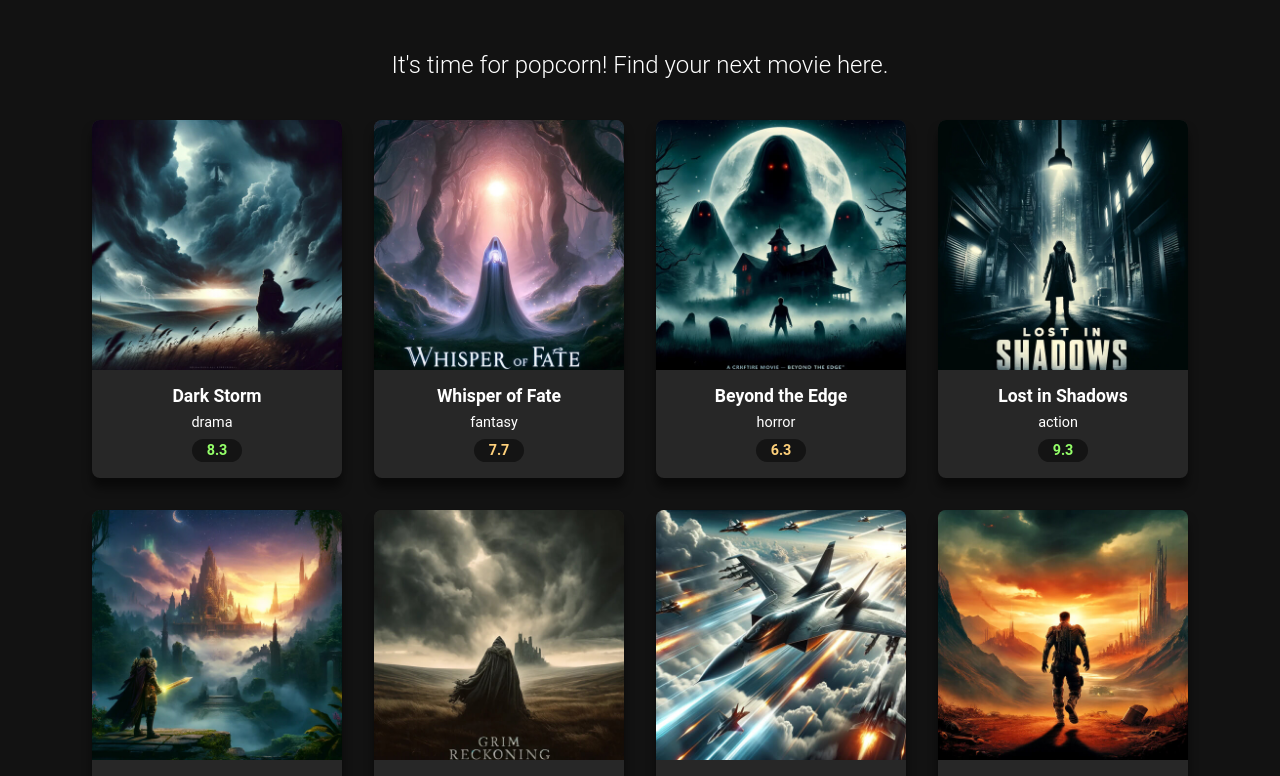
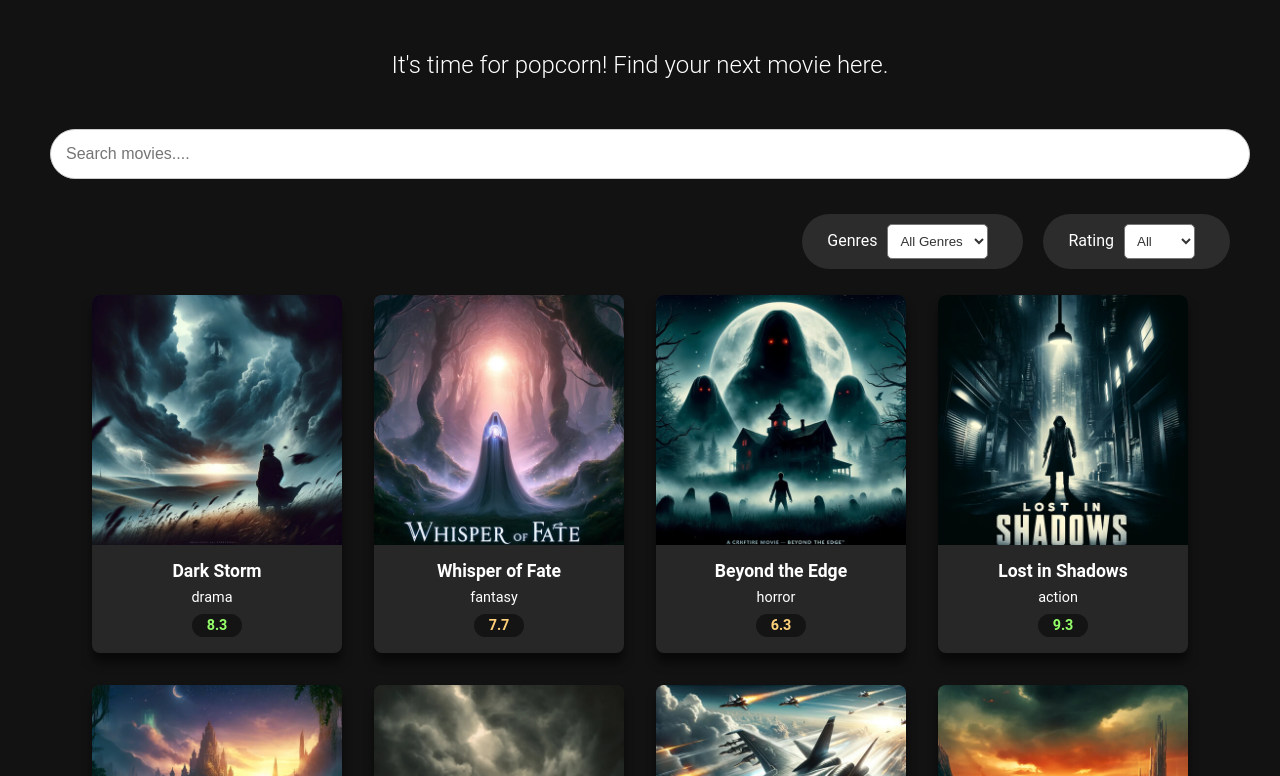
Before and after one commit to rohxn-rai/Learning-ReactJS, a React (Create React App) app in the folder moviedux/: page / in a window 1280 px wide. Shown: the part 324-1100 px from the top of the page. Built offline with nearby package versions, Linux system fonts and the light colour scheme.

Commit message:
6th commit added filter options for search, genre and rating

```diff
--- a/moviedux/src/components/MoviesGrid.js
+++ b/moviedux/src/components/MoviesGrid.js
@@ -4,6 +4,10 @@ import MovieCard from './MovieCard';
 
 export default function MovieGrid() {
   const [movies, setMovies] = useState([]);
+  const [searchTerm, setSearchTerm] = useState('');
+
+  const [genre, setGenre] = useState('All Genres');
+  const [rating, setRating] = useState('All');
 
   useEffect(() => {
     fetch('movies.json')
@@ -11,11 +15,86 @@ export default function MovieGrid() {
       .then(data => setMovies(data));
   }, []);
 
+  const handleSearchChange = e => {
+    setSearchTerm(e.target.value);
+  };
+
+  const handleGenreChange = e => {
+    setGenre(e.target.value);
+  };
+
+  const handleRatingChange = e => {
+    setRating(e.target.value);
+  };
+
+  const matchesGenre = (movie, genre) => {
+    return genre === 'All Genres' || movie.genre.toLowerCase() === genre.toLowerCase();
+  };
+
+  const matchesSearchTerm = (movie, searchTerm) => {
+    return movie.title.toLowerCase().includes(searchTerm.toLowerCase());
+  };
+
+  const macthesRating = (movie, rating) => {
+    switch (rating) {
+      case 'All':
+        return true;
+      case 'Good':
+        return movie.rating >= 8;
+      case 'Okay':
+        return movie.rating < 8 && movie.rating >= 5;
+      case 'Bad':
+        return movie.rating < 5;
+      default:
+        return false;
+    }
+  };
+
+  const filteredMovies = movies.filter(
+    movie =>
+      matchesGenre(movie, genre) &&
+      matchesSearchTerm(movie, searchTerm) &&
+      macthesRating(movie, rating)
+  );
+
   return (
-    <divc className="movies-grid">
-      {movies.map(movie => (
-        <MovieCard movie={movie} key={movie.id}></MovieCard>
-      ))}
-    </divc>
+    <div>
+      <input
+        type="text"
+        className="search-input"
+        placeholder="Search movies...."
+        value={searchTerm}
+        onChange={handleSearchChange}
+      />
+
+      <div className="filter-bar">
+        <div className="filter-slot">
+          <label>Genres</label>
+          <select className="filter-dropdown" value={genre} onChange={handleGenreChange}>
+            <option>All Genres</option>
+            <option>Action</option>
+            <option>Drama</option>
+            <option>Fantasy</option>
+            <option>Horror</option>
+          </select>
+        </div>
+
+        <div className="filter-slot">
+          <label>Rating</label>
+          <select className="filter-dropdown" value={rating} onChange={handleRatingChange}>
+            <option>All</option>
+            <option>Good</option>
+            <option>Okay</option>
+            <option>Bad</option>
+          </select>
+        </div>
+      </div>
+
+      <div className="movies-grid">
+        {filteredMovies.map(movie => (
+          <MovieCard movie={movie} key={movie.id}></MovieCard>
+        ))}
+      </div>
+    </div>
   );
 }
```
Also changed, not shown: moviedux/src/components/Footer.js (+3 -5 lines), moviedux/src/components/Header.js (+3 -5 lines), moviedux/public/movies.json (line endings or trailing spaces).
